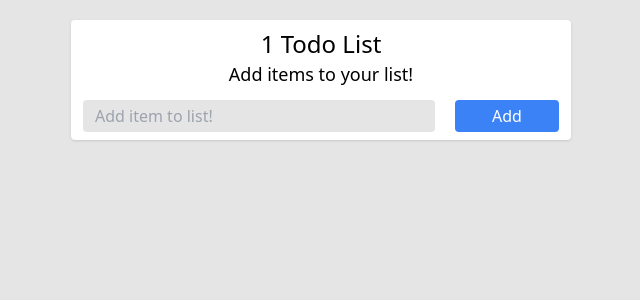
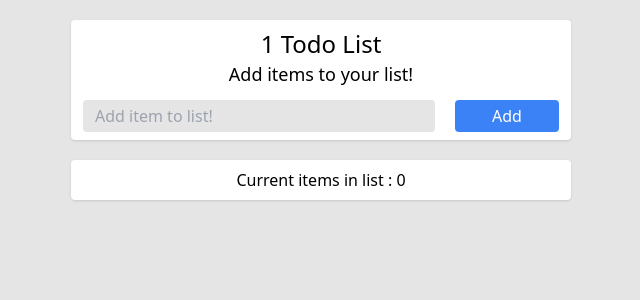
Before and after one commit to matteogiampaolo21/jest-nextjs-todo, a Next.js app: page /1 in a window 1280 px wide. Shown: the top 300 px of the page, without its empty margins (319-959 px from the left). Built offline with nearby package versions, Linux system fonts and the light colour scheme.

Commit message:
Can add to lists, tests check for route name and adding to lists.

```diff
--- a/src/app/[routeID]/page.tsx
+++ b/src/app/[routeID]/page.tsx
@@ -2,10 +2,10 @@ import React from 'react'
 import CustomTodo from '@/components/CustomTodo'
 import { useParams } from 'next/navigation'
 
-const page = () => {
+const page = ({params}: {params:{routeID:string}}) => {
   return (
     <>
-        <CustomTodo/>
+        <CustomTodo routeID={params.routeID} />
     </>
   )
 }
--- a/src/components/AddItem.tsx
+++ /dev/null
@@ -1,9 +0,0 @@
-import React from 'react'
-
-const AddItem = () => {
-  return (
-    <div>AddItem</div>
-  )
-}
-
-export default AddItem
--- a/src/components/CustomTodo.tsx
+++ b/src/components/CustomTodo.tsx
@@ -1,5 +1,5 @@
 'use client'
-import React, { useState } from 'react'
+import React, { useState, FC } from 'react'
 import { useParams } from 'next/navigation'
 
 export const capStr = (str:string) => {
@@ -10,23 +10,35 @@ export const capStr = (str:string) => {
     }
 }
 
-const CustomTodo = () => {
 
-    const params = useParams<{[key:string]:string}>();
+const CustomTodo:FC<{routeID:string}> = ({ routeID }) => {
+
+
     const [item,setItem] = useState("");
-    const [items,setItems] = useState([]);
+    const [items,setItems] = useState<string[]>([]);
+
+    const addItem = (e:React.MouseEvent<HTMLButtonElement, MouseEvent>) => {
+        e.preventDefault()
+        setItems([...items,item]);
+        setItem("");
+    }
+
 
     return (
         <main>
             <header className='text-center my-5 w-500 mx-auto bg-white rounded px-3 py-2 shadow'>
-                <h1 className='break-words text-2xl'> {capStr(params.routeID)} Todo List </h1>
+                <h1 className='break-words text-2xl'> {capStr(routeID)} Todo List </h1>
                 <p className='text-lg'>Add items to your list!</p>
                 <form className="grid grid-cols-4 mt-3 gap-5">
                     <input onChange={e => setItem(e.target.value)} value={item} className="col-span-3 bg-neutral-200 rounded px-3 py-1" type="text" placeholder="Add item to list!" />
-                    <button className="bg-blue-500 text-center text-white px-2 py-1 rounded">Add</button>
+                    <button onClick={e => addItem(e)} className="bg-blue-500 text-center text-white px-2 py-1 rounded">Add</button>
                 </form>
+            </header>
 
-            </header>
+            <main className='text-center my-5 w-500 mx-auto bg-white rounded px-3 py-2 shadow'>
+                <p>Current items in list : {items.length} </p>
+
+            </main>
         </main>
     )
 }
```
Also changed, not shown: 1 other file (tests, documents, lock files or other folders).
